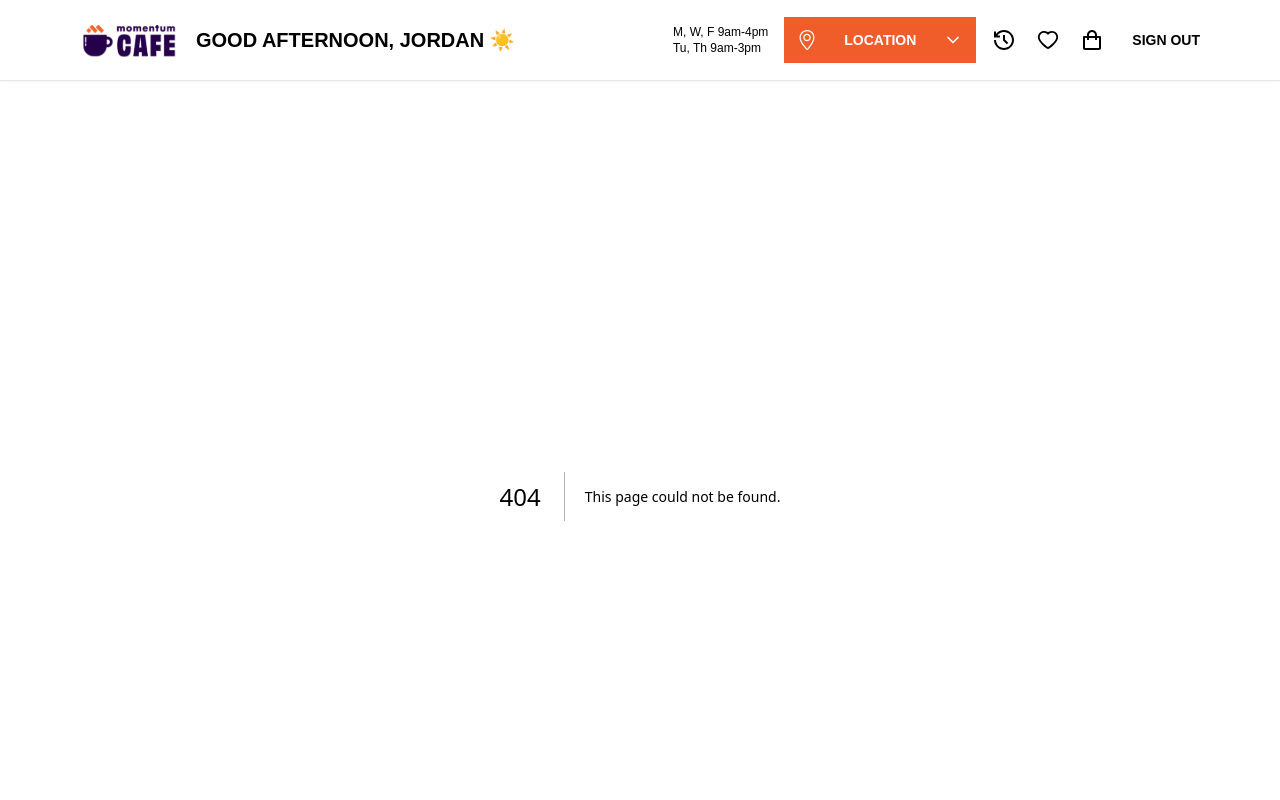
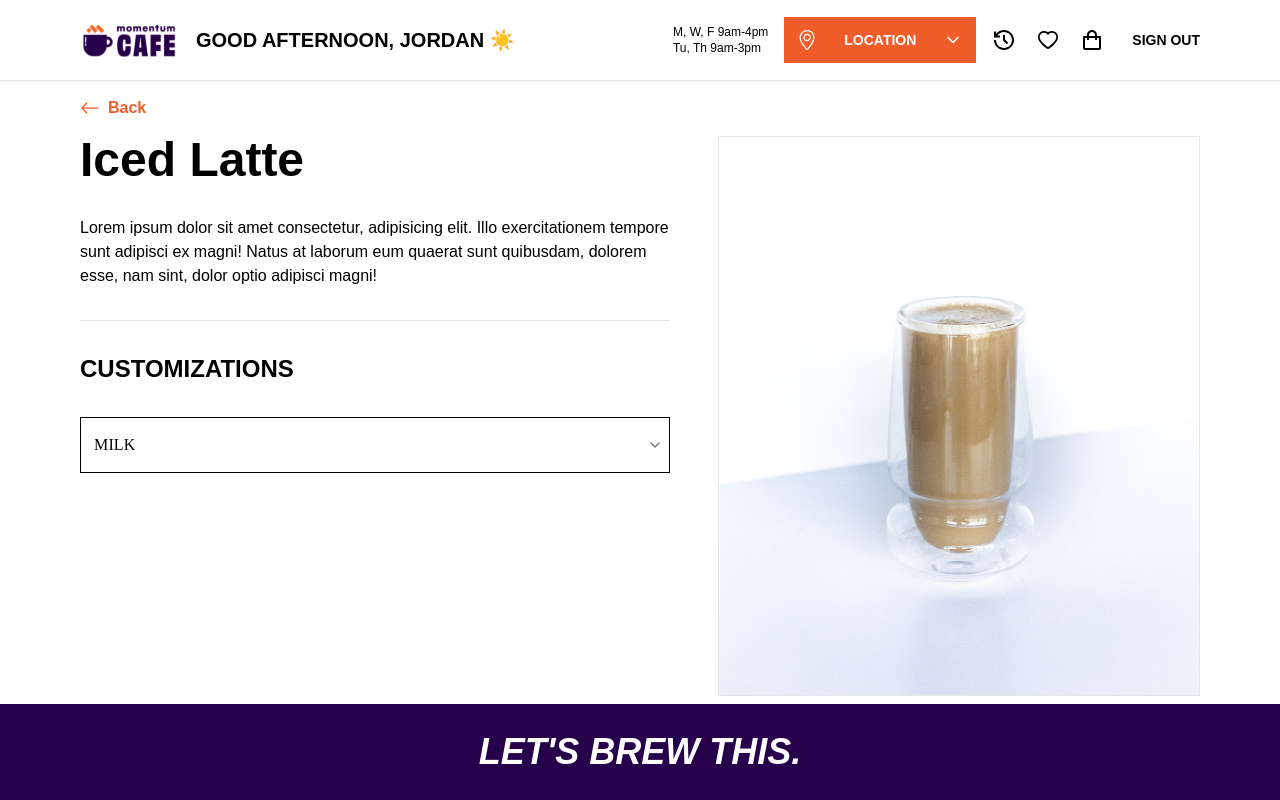
Before and after one commit to interactivejo/momentum-coffee-app, a Next.js app in the folder coffee-app/: page /menu/Americano in a window 1280 px wide. Before the commit this address had no page. Shown: the top 800 px of the page. Built offline with nearby package versions, Linux system fonts and the light colour scheme; a web font is replaced by a local one.

Commit message:
further building out menu item page

```diff
--- /dev/null
+++ b/coffee-app/app/menu/[id]/page.tsx
@@ -0,0 +1,142 @@
+"use client";
+import Container from "@/app/components/layout/Container";
+import BackButton from "@/app/components/ui/BackButton";
+import { Divider, FormControl, InputLabel } from "@mui/material";
+import Image from "next/image";
+import { MenuItem, Select } from "@mui/material";
+import { SelectChangeEvent } from "@mui/material";
+import * as React from "react";
+import { FiChevronDown } from "react-icons/fi";
+
+
+export default function MenuHome() {
+  const [select, setSelect] = React.useState("");
+
+  const handleChange = (event: SelectChangeEvent) => {
+    setSelect(event.target.value);
+  };
+
+  return (
+    <Container>
+      <div className="mb-4">
+        <BackButton href="/" />
+      </div>
+      <div className="flex flex-row justify-between w-full gap-12">
+        <div className="w-[55%]">
+          <div className="flex flex-col gap-8 mb-8">
+            <h1 className="text-5xl font-semibold font-ObviouslyNarrow">
+              Iced Latte
+            </h1>
+            <p className="font-Futura">
+              Lorem ipsum dolor sit amet consectetur, adipisicing elit. Illo
+              exercitationem tempore sunt adipisci ex magni! Natus at laborum
+              eum quaerat sunt quibusdam, dolorem esse, nam sint, dolor optio
+              adipisci magni!
+            </p>
+            <Divider />
+          </div>
+
+          <div className="flex flex-col gap-8">
+            <h2 className="text-2xl font-semibold uppercase font-ObviouslyNarrow">
+              Customizations
+            </h2>
+
+            <FormControl
+              sx={{
+                width: "100%",
+              }}
+            >
+              <InputLabel
+                sx={{
+                  color: "#000000",
+                  fontFamily: "Futura",
+                  textTransform: "uppercase",
+                  "&.Mui-focused": {
+                    color: "#000000",
+                  },
+                }}
+              >
+                Milk
+              </InputLabel>
+              <Select
+                IconComponent={FiChevronDown}
+                labelId="milk-customization"
+                id="milk-customization"
+                value={select}
+                label="Select"
+                onChange={handleChange}
+                sx={{
+                  borderRadius: "0px",
+                  fontFamily: "Futura",
+                  "& .css-1d3z3hw-MuiOutlinedInput-notchedOutline": {
+                    borderColor: "#000000",
+                  },
+
+                  "& .MuiOutlinedInput-notchedOutline": {
+                    border: "1px solid #000000 !important",
+                    borderRadius: "0px",
+                  },
+                  "& .css-skycg5-MuiFormLabel-root-MuiInputLabel-root.Mui-focused":
+                    {
+                      color: "#000000 !important",
+                    },
+                }}
+                MenuProps={{
+                  PaperProps: {
+                    sx: {
+                      "& .MuiMenuItem-root": {
+                        paddingTop: ".75rem",
+                        paddingBottom: ".75rem",
+                        fontFamily: "Futura",
+
+                      },
+                      "& .MuiMenuItem-root.Mui-selected": {
+                        backgroundColor: "#F4F2F6",
+                      },
+                      "& .MuiMenuItem-root:hover": {
+                        backgroundColor: "#F15D2A"
+                      },
+                      "& .MuiMenuItem-root.Mui-selected:hover": {
+                        backgroundColor: "#F15D2A"
+                      },
+                      '& .css-6hp17o-MuiList-root-MuiMenu-list': {
+                        paddingTop: '0px',
+                        paddingBottom: '0px',
+                        border: '1px solid #000000',
+                        borderRadius: '0px',
+                      },
+                      "&.css-ak6gk7-MuiPaper-root-MuiPopover-paper-MuiMenu-paper": {
+                        backgroundColor: "#000000 !important",
+                      },
+                    }
+                  }
+                }}
+                variant="outlined"
+              >
+                <MenuItem value={"No Milk"}>No Milk</MenuItem>
+                <MenuItem value={"Whole Milk"}>Whole Milk</MenuItem>
+                <MenuItem value={"Almond Milk"}>Almond</MenuItem>
+                <MenuItem value={"Oat Milk"}>Coconut</MenuItem>
+                <MenuItem value={"Soy Milk"}>Breve (Half & Half)</MenuItem>
+              </Select>
+            </FormControl>
+
+
+          </div>
+        </div>
+
+        <div className="relative flex flex-col justify-start w-[45%] min-h-[70vh] align-middle xl:justify-center">
+          <Image
+            className="border-[1px]"
+            src="/images/iced-latte.jpeg"
+            alt="Iced Latte"
+            fill={true}
+            style={{
+              objectFit: "cover",
+            }}
+          />
+        </div>
+      </div>
+    </Container>
+  );
+}
```
Also changed, not shown: coffee-app/app/components/sections/MenuHome.tsx (line endings or trailing spaces).
